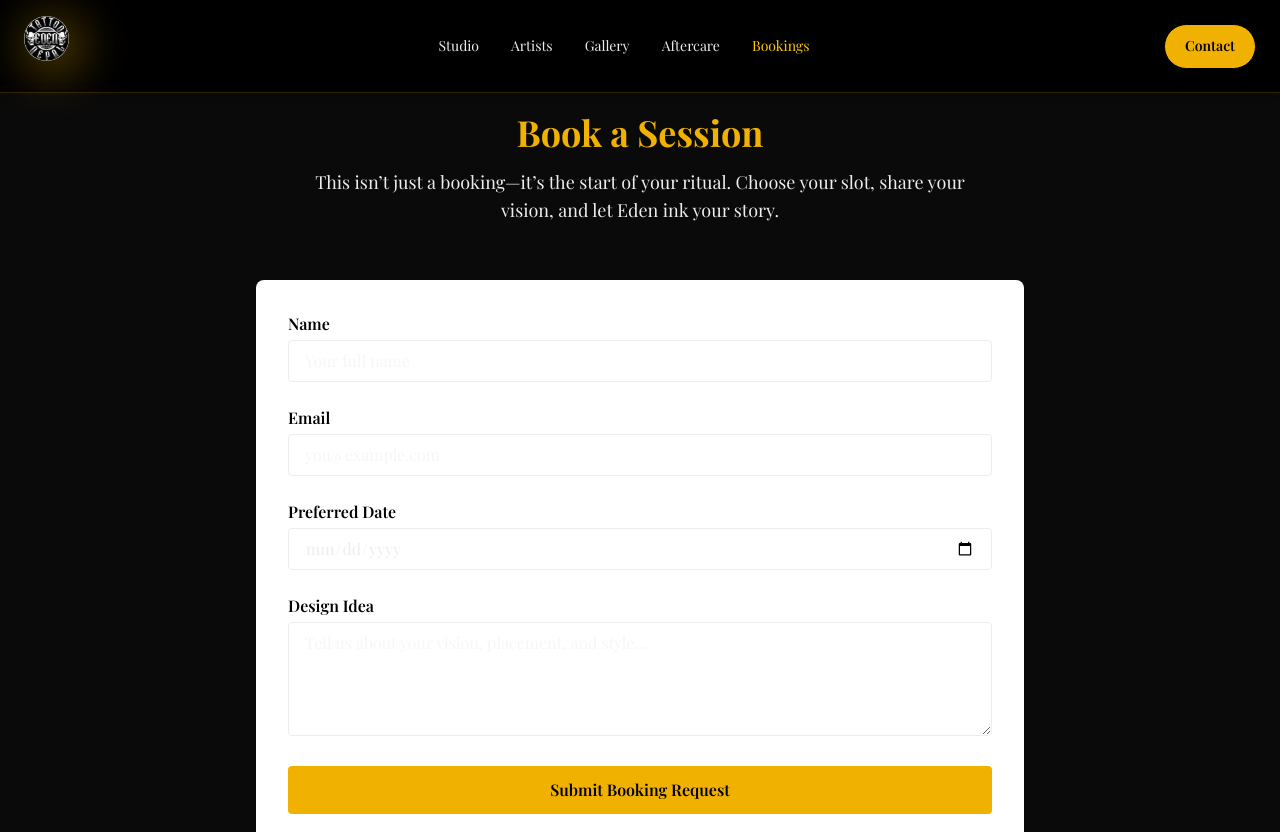
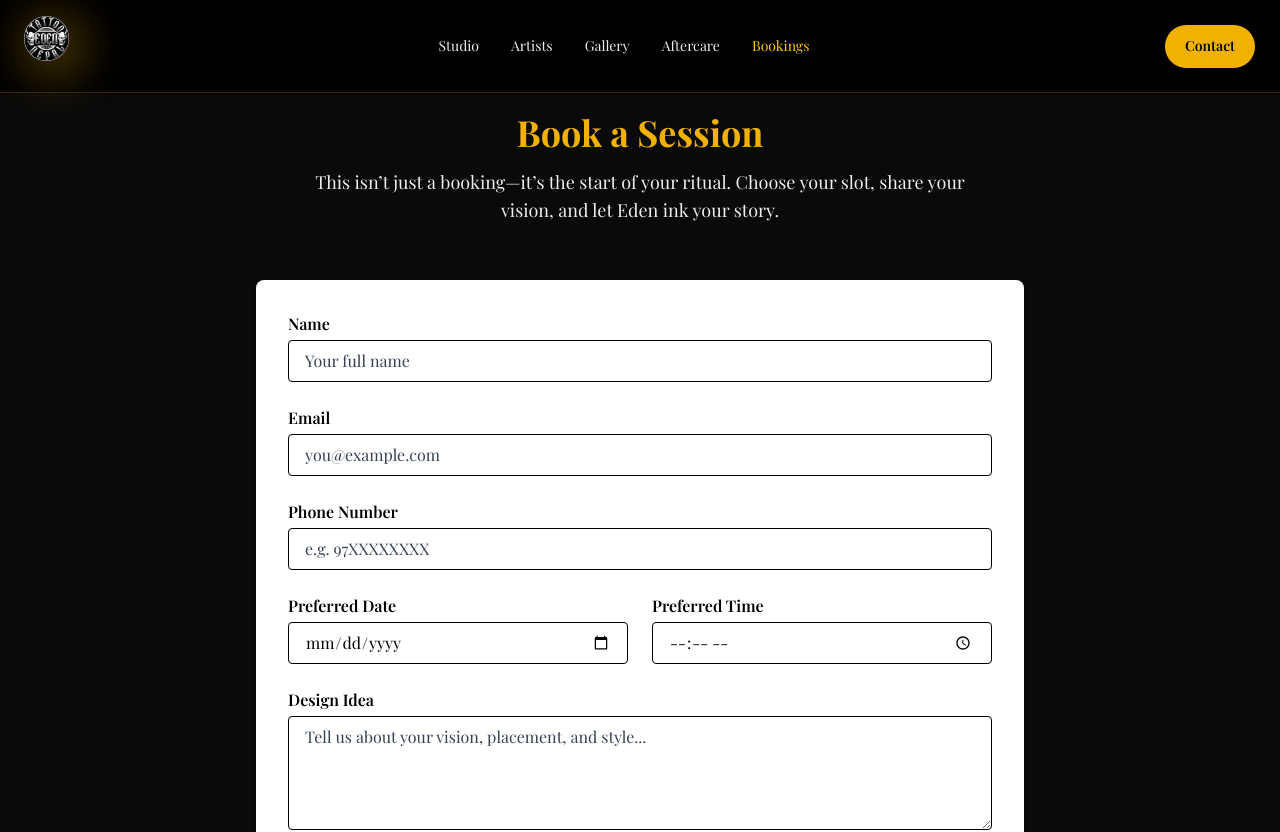
Before and after one commit to pdvladking/eden-tattoo-studio, a Next.js app: page /bookings in a window 1280 px wide. Shown: the top 832 px of the page. Built offline with nearby package versions, Linux system fonts and the light colour scheme; a web font is replaced by a local one.

Commit message:
Fix: Bookings & Contact

```diff
--- a/src/pages/bookings.js
+++ b/src/pages/bookings.js
@@ -8,10 +8,13 @@ export default function BookingPage() {
   const [form, setForm] = useState({
     name: "",
     email: "",
+    phone: "",
     date: "",
+    time: "",
     message: "",
   });
   const [status, setStatus] = useState("");
+  const [loading, setLoading] = useState(false);
 
   const handleChange = (e) => {
     setForm({ ...form, [e.target.name]: e.target.value });
@@ -19,24 +22,39 @@ export default function BookingPage() {
 
   const handleSubmit = (e) => {
     e.preventDefault();
+    setLoading(true);
+    setStatus("");
 
     emailjs
       .send(
-        "service_dysnhy6", // ✅ Corrected service ID
-        "template_28yr2ql", // ✅ Verified template ID
+        "service_dysnhy6",
+        "template_28yr2ql",
         {
           name: form.name,
           email: form.email,
-          time: form.date, // ✅ Matches {{time}} in template
+          phone: form.phone,
+          date: form.date,
+          time: form.time,
           message: form.message,
         },
-        "DDC-tGUE-LJqFcuLL" // ✅ Verified public key
+        "DDC-tGUE-LJqFcuLL"
       )
-      .then(() => setStatus("Booking sent!"))
+      .then(() => {
+        setStatus("Booking sent!");
+        setForm({
+          name: "",
+          email: "",
+          phone: "",
+          date: "",
+          time: "",
+          message: "",
+        });
+      })
       .catch((err) => {
-        console.error("EmailJS error:", err); // 🔍 Log actual error
+        console.error("EmailJS error:", err);
         setStatus("Failed to send. Try again.");
-      });
+      })
+      .finally(() => setLoading(false));
   };
 
   return (
@@ -73,8 +91,9 @@ export default function BookingPage() {
                 <input
                   type="text"
                   name="name"
+                  value={form.name}
                   onChange={handleChange}
-                  className="w-full border border-ink/20 rounded px-4 py-2 focus:outline-none focus:ring-2 focus:ring-yellow-500"
+                  className="w-full border border-ink/20 rounded px-4 py-2 text-black placeholder:text-gray-700 focus:outline-none focus:ring-2 focus:ring-yellow-500"
                   placeholder="Your full name"
                   required
                 />
@@ -87,8 +106,9 @@ export default function BookingPage() {
                 <input
                   type="email"
                   name="email"
+                  value={form.email}
                   onChange={handleChange}
-                  className="w-full border border-ink/20 rounded px-4 py-2 focus:outline-none focus:ring-2 focus:ring-yellow-500"
+                  className="w-full border border-ink/20 rounded px-4 py-2 text-black placeholder:text-gray-700 focus:outline-none focus:ring-2 focus:ring-yellow-500"
                   placeholder="you@example.com"
                   required
                 />
@@ -96,15 +116,47 @@ export default function BookingPage() {
 
               <div>
                 <label className="block font-semibold mb-1 text-black">
-                  Preferred Date
+                  Phone Number
                 </label>
                 <input
-                  type="date"
-                  name="date"
+                  type="tel"
+                  name="phone"
+                  value={form.phone}
                   onChange={handleChange}
-                  className="w-full border border-ink/20 rounded px-4 py-2 focus:outline-none focus:ring-2 focus:ring-yellow-500"
+                  className="w-full border border-ink/20 rounded px-4 py-2 text-black placeholder:text-gray-700 focus:outline-none focus:ring-2 focus:ring-yellow-500"
+                  placeholder="e.g. 97XXXXXXXX"
                   required
                 />
+              </div>
+
+              <div className="grid grid-cols-1 sm:grid-cols-2 gap-6">
+                <div>
+                  <label className="block font-semibold mb-1 text-black">
+                    Preferred Date
+                  </label>
+                  <input
+                    type="date"
+                    name="date"
+                    value={form.date}
+                    onChange={handleChange}
+                    className="w-full border border-ink/20 rounded px-4 py-2 text-black focus:outline-none focus:ring-2 focus:ring-yellow-500"
+                    required
+                  />
+                </div>
+
+                <div>
+                  <label className="block font-semibold mb-1 text-black">
+                    Preferred Time
+                  </label>
+                  <input
+                    type="time"
+                    name="time"
+                    value={form.time}
+                    onChange={handleChange}
+                    className="w-full border border-ink/20 rounded px-4 py-2 text-black focus:outline-none focus:ring-2 focus:ring-yellow-500"
+                    required
+                  />
+                </div>
               </div>
 
               <div>
@@ -113,9 +165,10 @@ export default function BookingPage() {
                 </label>
                 <textarea
                   name="message"
+                  value={form.message}
                   onChange={handleChange}
                   rows={4}
-                  className="w-full border border-ink/20 rounded px-4 py-2 focus:outline-none focus:ring-2 focus:ring-yellow-500"
+                  className="w-full border border-ink/20 rounded px-4 py-2 text-black placeholder:text-gray-700 focus:outline-none focus:ring-2 focus:ring-yellow-500"
                   placeholder="Tell us about your vision, placement, and style..."
                   required
                 />
@@ -123,13 +176,18 @@ export default function BookingPage() {
 
               <button
                 type="submit"
-                className="w-full bg-yellow-500 text-black font-semibold py-3 rounded hover:bg-yellow-400 transition"
+                disabled={loading}
+                className={`w-full bg-yellow-500 text-black font-semibold py-3 rounded transition ${
+                  loading
+                    ? "opacity-50 cursor-not-allowed"
+                    : "hover:bg-yellow-400"
+                }`}
               >
-                Submit Booking Request
+                {loading ? "Sending..." : "Submit Booking Request"}
               </button>
 
               {status && (
-                <p className="text-center text-green-600 mt-4">{status}</p>
+                <p className="text-center mt-4 text-green-600">{status}</p>
               )}
             </form>
           </div>
--- a/src/pages/contact.js
+++ b/src/pages/contact.js
@@ -11,6 +11,7 @@ export default function ContactPage() {
     message: "",
   });
   const [status, setStatus] = useState("");
+  const [loading, setLoading] = useState(false);
 
   const handleChange = (e) => {
     setForm({ ...form, [e.target.name]: e.target.value });
@@ -18,16 +19,20 @@ export default function ContactPage() {
 
   const handleSubmit = (e) => {
     e.preventDefault();
+    setLoading(true);
+    setStatus("");
 
     emailjs
-      .send(
-        "service_dyshniy6", // ✅ Your EmailJS service ID
-        "template_xxxxxx", // ✅ Your EmailJS contact template ID
-        form,
-        "your_public_key" // ✅ Your EmailJS public key
-      )
-      .then(() => setStatus("Message sent!"))
-      .catch(() => setStatus("Failed to send. Try again."));
+      .send("service_dysnhy6", "template_28yr2ql", form, "DDC-tGUE-LJqFcuLL")
+      .then(() => {
+        setStatus("Message sent!");
+        setForm({ name: "", email: "", message: "" });
+      })
+      .catch((err) => {
+        console.error("EmailJS error:", err);
+        setStatus("Failed to send. Try again.");
+      })
+      .finally(() => setLoading(false));
   };
 
   return (
@@ -64,8 +69,9 @@ export default function ContactPage() {
                 <input
                   type="text"
                   name="name"
+                  value={form.name}
                   onChange={handleChange}
-                  className="w-full border border-ink/20 rounded px-4 py-2 focus:outline-none focus:ring-2 focus:ring-yellow-500"
+                  className="w-full border border-ink/20 rounded px-4 py-2 text-black placeholder:text-gray-700 focus:outline-none focus:ring-2 focus:ring-yellow-500"
                   placeholder="Your full name"
                   required
                 />
@@ -78,8 +84,9 @@ export default function ContactPage() {
                 <input
                   type="email"
                   name="email"
+                  value={form.email}
                   onChange={handleChange}
-                  className="w-full border border-ink/20 rounded px-4 py-2 focus:outline-none focus:ring-2 focus:ring-yellow-500"
+                  className="w-full border border-ink/20 rounded px-4 py-2 text-black placeholder:text-gray-700 focus:outline-none focus:ring-2 focus:ring-yellow-500"
                   placeholder="you@example.com"
                   required
                 />
@@ -91,9 +98,10 @@ export default function ContactPage() {
                 </label>
                 <textarea
                   name="message"
+                  value={form.message}
                   onChange={handleChange}
                   rows={5}
-                  className="w-full border border-ink/20 rounded px-4 py-2 focus:outline-none focus:ring-2 focus:ring-yellow-500"
+                  className="w-full border border-ink/20 rounded px-4 py-2 text-black placeholder:text-gray-700 focus:outline-none focus:ring-2 focus:ring-yellow-500"
                   placeholder="Ask us anything—style, availability, healing, or custom requests..."
                   required
                 />
@@ -101,13 +109,18 @@ export default function ContactPage() {
 
               <button
                 type="submit"
-                className="w-full bg-yellow-500 text-black font-semibold py-3 rounded hover:bg-yellow-400 transition"
+                disabled={loading}
+                className={`w-full bg-yellow-500 text-black font-semibold py-3 rounded transition ${
+                  loading
+                    ? "opacity-50 cursor-not-allowed"
+                    : "hover:bg-yellow-400"
+                }`}
               >
-                Send Message
+                {loading ? "Sending..." : "Send Message"}
               </button>
 
               {status && (
-                <p className="text-center text-green-600 mt-4">{status}</p>
+                <p className="text-center mt-4 text-green-600">{status}</p>
               )}
             </form>
           </div>
```
